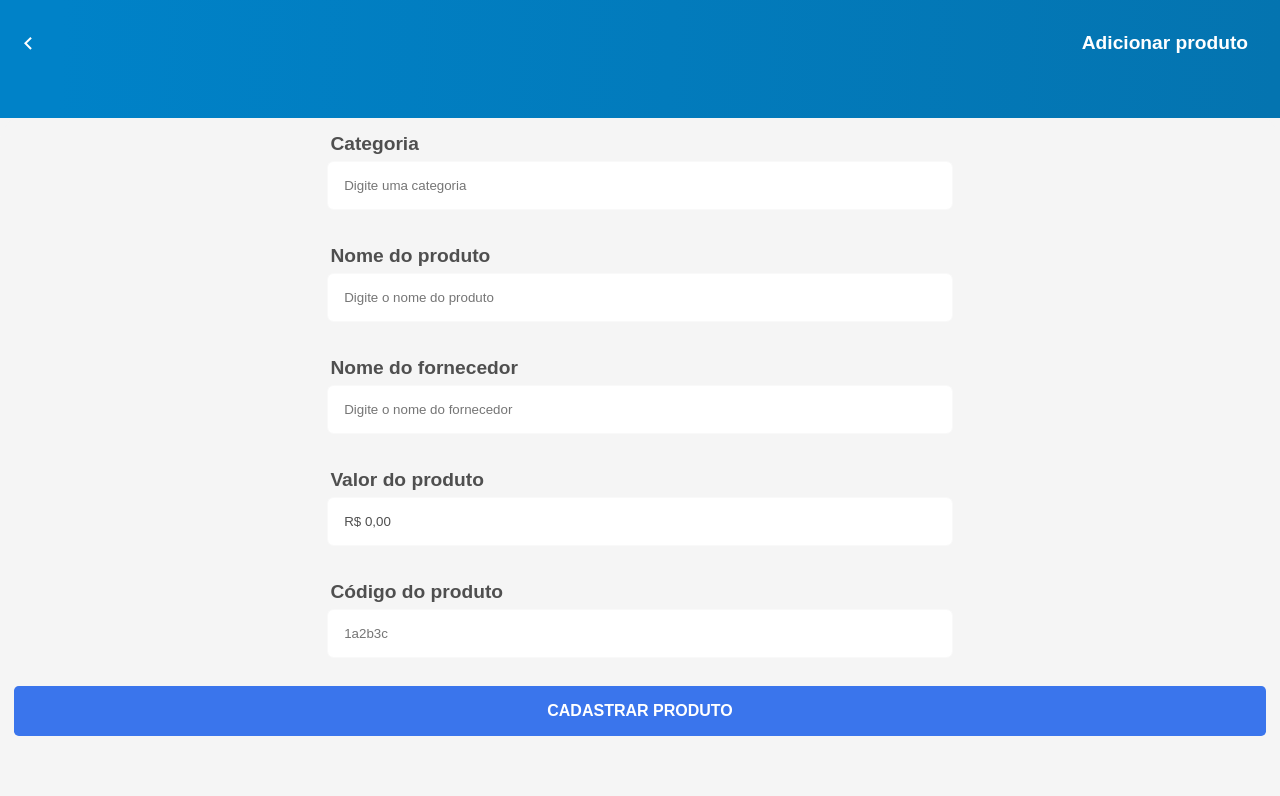
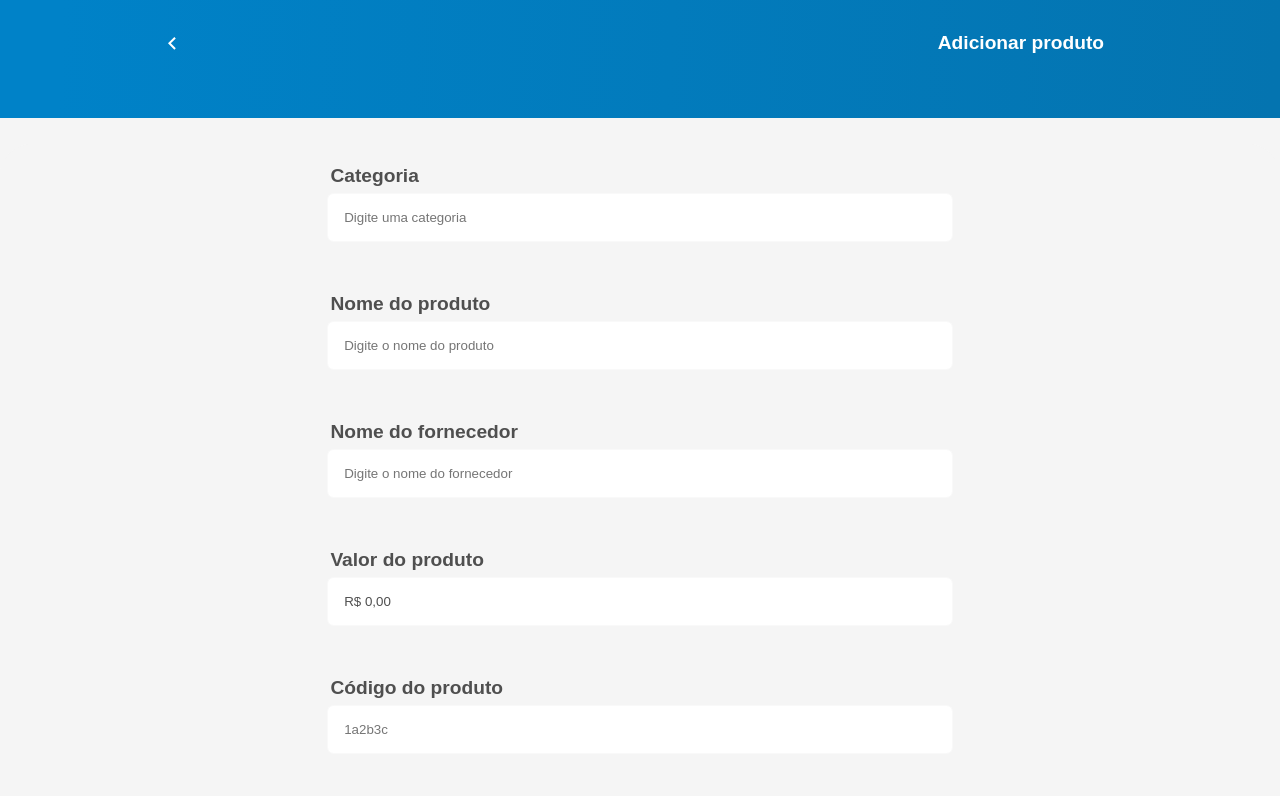
Before and after one commit to temppone/produuucts, a React (Create React App) app: page /product/create in a window 1280 px wide. Shown: the top 796 px of the page. Built offline with nearby package versions, Linux system fonts and the light colour scheme.

Commit message:
fix: a just responsive

```diff
--- a/src/components/Button/styles.ts
+++ b/src/components/Button/styles.ts
@@ -3,6 +3,11 @@ import { defaultTheme } from "../../styles/theme";
 
 export const ButtonContainer = styled.div`
   color: ${defaultTheme.palette.gradientBlue};
+  display: flex;
+  justify-content: space-between;
+  align-items: center;
+  justify-content: center;
+  width: 100%;
 `;
 
 export const ButtonContent = styled.button`
--- a/src/components/HeaderCard/styles.ts
+++ b/src/components/HeaderCard/styles.ts
@@ -8,6 +8,11 @@ export const HeaderCardContainer = styled.div`
   color: ${defaultTheme.palette.secundaryGrey};
   background-color: transparent;
   padding: 1rem 0;
+
+  @media (min-width: ${({ theme }) => theme.breakpoints.md}) {
+    width: 960px;
+    margin: 0 auto;
+  }
 `;
 
 export const HeaderCardTitle = styled.h3`
--- a/src/components/HeaderPage/index.tsx
+++ b/src/components/HeaderPage/index.tsx
@@ -1,7 +1,13 @@
 import React from "react";
 import { useNavigate, useLocation } from "react-router-dom";
 import Button from "../Button";
-import { HeaderPageContainer, HeaderPageTitle } from "./styles";
+import {
+  HeaderButtonContainer,
+  HeaderPageContainer,
+  HeaderPageContent,
+  HeaderPageTitle,
+  HeaderTitleContainer,
+} from "./styles";
 import { ReactComponent as BackSvg } from "../../assets/back.svg";
 import { defaultTheme } from "../../styles/theme";
 
@@ -15,6 +21,8 @@ const HeaderPage = ({ headerTitle }: IHeaderPage): JSX.Element => {
 
   return (
     <HeaderPageContainer>
+      <HeaderPageContent>
+        <HeaderButtonContainer>
           {location.pathname !== "/" && (
             <Button
               onClick={() => navigate(-1)}
@@ -22,8 +30,11 @@ const HeaderPage = ({ headerTitle }: IHeaderPage): JSX.Element => {
               color={defaultTheme.palette.primaryLight}
             />
           )}
-      <HeaderPageTitle>
-        {headerTitle}</HeaderPageTitle>
+        </HeaderButtonContainer>
+        <HeaderTitleContainer>
+          <HeaderPageTitle>{headerTitle}</HeaderPageTitle>
+        </HeaderTitleContainer>
+      </HeaderPageContent>
     </HeaderPageContainer>
   );
 };
--- a/src/components/HeaderPage/styles.ts
+++ b/src/components/HeaderPage/styles.ts
@@ -4,15 +4,30 @@ import { defaultTheme } from "../../styles/theme";
 export const HeaderPageContainer = styled.div`
   display: flex;
   justify-content: space-between;
-  align-content: center;
   align-items: center;
   flex-direction: row;
-  width: 100%;
   background: ${defaultTheme.palette.gradientBlue};
   position: absolute;
   padding: 1rem 1rem 3em 1rem;
   top: 0;
+  width: 100%;
 `;
+
+export const HeaderPageContent = styled.div`
+  display: flex;
+  justify-content: space-between;
+  align-items: center;
+  width: 100%;
+
+  @media (min-width: ${({ theme }) => theme.breakpoints.md}) {
+    width: 960px;
+    margin: 0 auto;
+  }
+`;
+
+export const HeaderTitleContainer = styled.div``;
+
+export const HeaderButtonContainer = styled.div``;
 
 export const HeaderPageTitle = styled.h1`
   padding: 1rem;
--- a/src/components/Input/styles.ts
+++ b/src/components/Input/styles.ts
@@ -11,7 +11,6 @@ export const InputContainer = styled.div`
 
   @media (min-width: ${defaultTheme.breakpoints.md}) {
     width: 50%;
-    margin: 0 auto;
   }
 `;
 
--- a/src/components/Modal/styles.ts
+++ b/src/components/Modal/styles.ts
@@ -16,9 +16,9 @@ export const ModalContainer = styled.div`
 `;
 
 export const CloseButton = styled.div`
-  width: 100%;
   display: flex;
   justify-content: flex-end;
+  float: right;
 `;
 
 export const ModalContent = styled.div`
@@ -28,6 +28,16 @@ export const ModalContent = styled.div`
   padding: 1rem;
   text-align: center;
   color: ${defaultTheme.palette.secundaryGrey};
+
+  @media (min-width: ${({ theme }) => theme.breakpoints.md}) {
+    max-width: 20%;
+  }
+  @media (min-width: ${({ theme }) => theme.breakpoints.lg}) {
+    max-width: 25%;
+  }
+  @media (min-width: ${({ theme }) => theme.breakpoints.xs}) {
+    width: 27%;
+  }
 `;
 
 export const ModalHeader = styled.div`
--- a/src/components/ProductCard/index.tsx
+++ b/src/components/ProductCard/index.tsx
@@ -38,9 +38,9 @@ const ProductCard = ({
     <CardProductContainer>
       <CardProductContent>
         <CardProductCodeContainer>
-          <CardProductName>{name}</CardProductName>
-          <CardProductCategory>{category}</CardProductCategory>
-          <CardProductProviderName>{providerName}</CardProductProviderName>
+          <CardProductName>Nome: {name}</CardProductName>
+          <CardProductCategory>Categoria: {category}</CardProductCategory>
+          <CardProductProviderName>Fornecedor: {providerName}</CardProductProviderName>
         </CardProductCodeContainer>
         <CardProductRight>
           <CardProductPriceCode>
--- a/src/components/ProductCard/styles.ts
+++ b/src/components/ProductCard/styles.ts
@@ -10,6 +10,11 @@ export const CardProductContainer = styled.div`
 
   :hover {
     box-shadow: rgba(149, 157, 165, 0.4) 0px 1px 2px 0px;
+  }
+
+  @media (min-width: ${({ theme }) => theme.breakpoints.md}) {
+    width: 960px;
+    margin: 0 auto;
   }
 `;
 
@@ -26,6 +31,7 @@ export const CardProductCodeContainer = styled.div`
   display: flex;
   flex-direction: column;
   color: ${defaultTheme.palette.secundaryGrey};
+  text-align: left;
 `;
 
 export const CardProductCode = styled.span`
@@ -80,6 +86,8 @@ export const CardProductDropdown = styled.div`
 `;
 
 export const CardProductPriceCode = styled.h4`
+  display: flex;
+  flex-direction: column;
   font-size: 1rem;
   margin-right: 1.2rem;
   color: ${defaultTheme.palette.tertiaryGrey};
--- a/src/pages/Home/index.tsx
+++ b/src/pages/Home/index.tsx
@@ -24,7 +24,7 @@ const Home = (): JSX.Element => {
 
   return (
     <HomeContainer>
-      <HeaderPage headerTitle="Olá, você está na Produuucts" />
+      <HeaderPage headerTitle="Produuucts" />
       <CardWrapper>
         <CardContainer>
           <HeaderCard title="Produtos">
--- a/src/pages/ProductCreate/styles.ts
+++ b/src/pages/ProductCreate/styles.ts
@@ -8,9 +8,18 @@ export const RegistrationContainer = styled.div`
   align-items: center;
   background-color: ${defaultTheme.palette.primaryGrey};
   border-radius: 0.9rem;
-  padding: 2rem 0;
+  padding: 4rem 0;
+  width: 100%;
 `;
 
 export const FormContainer = styled.form`
+  display: flex;
+  flex-direction: column;
+  justify-content: center;
+  align-items: center;
   background-color: transparent;
+
+  button{
+    width: 50%;
+  }
 `;
```
Lines whose indentation alone changed are shown as unchanged.
